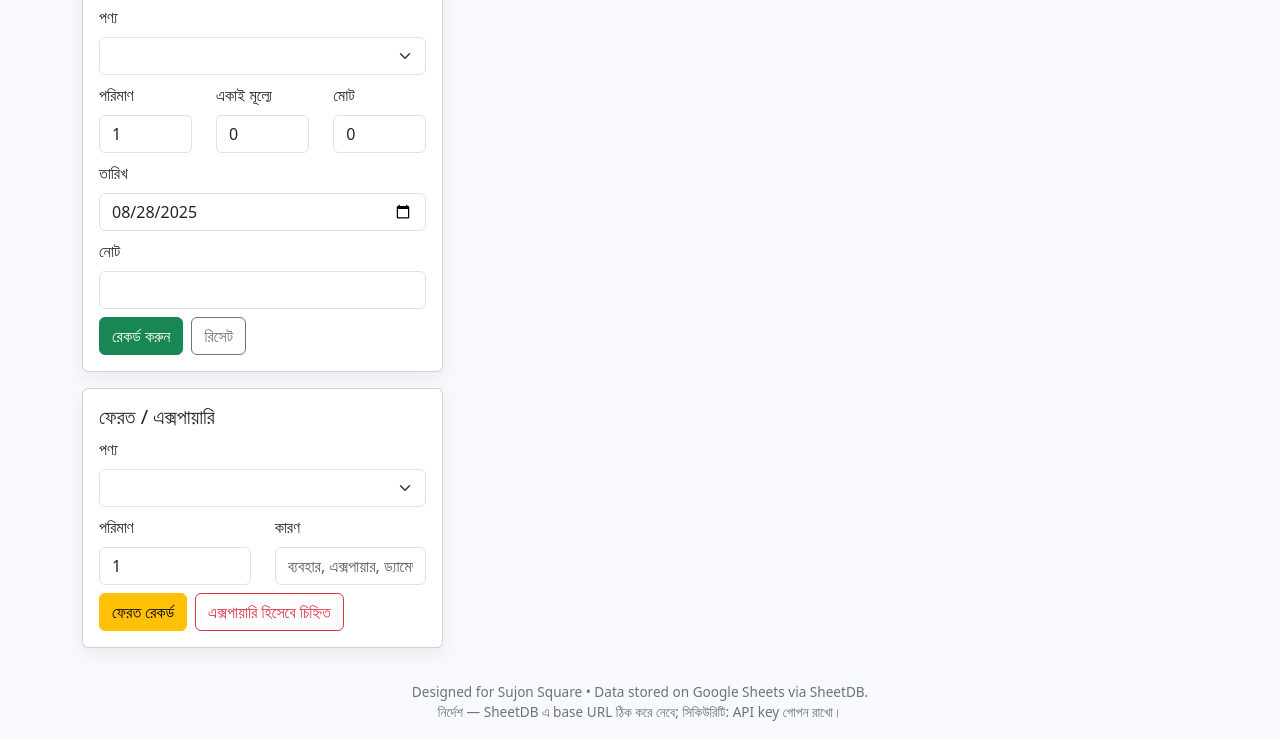
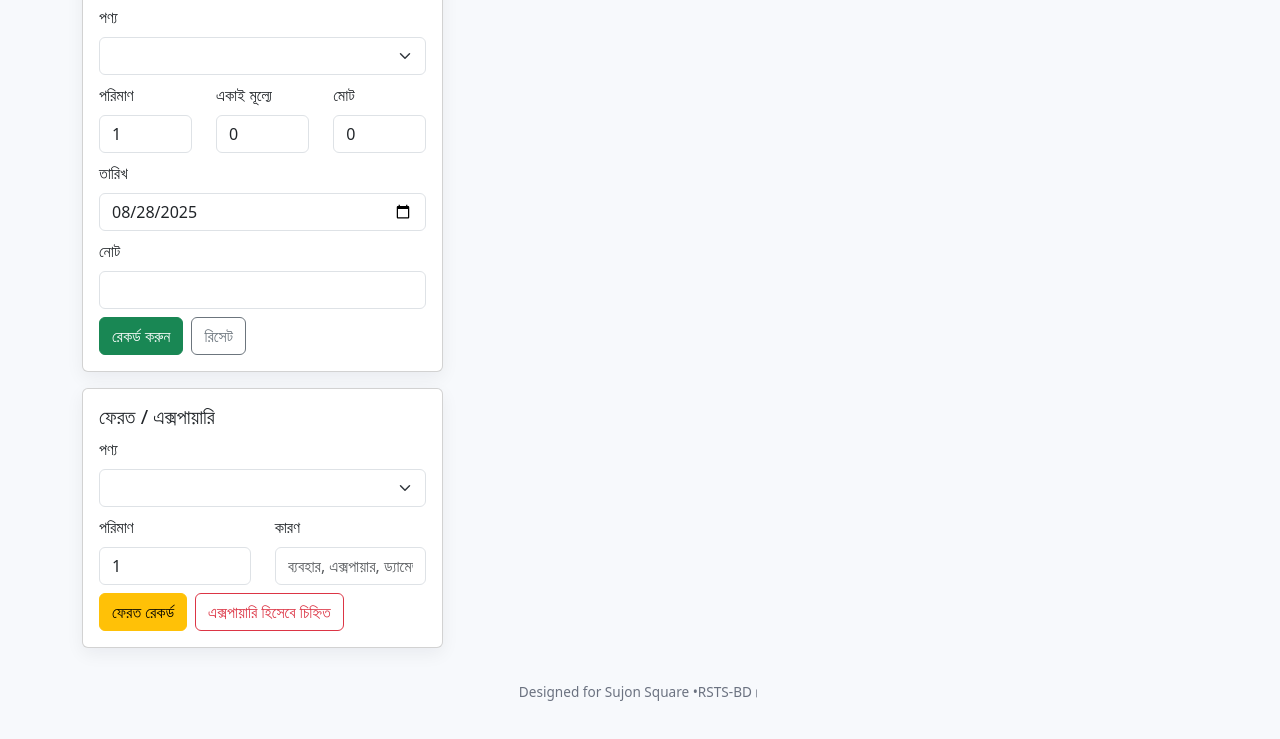
Before and after one commit to fabihanawal/invents, a plain HTML site: page index.html in a window 1280 px wide. Shown: the part 676-1415 px from the top of the page. After the commit the page ends 1394 px from the top, so only its background shows below. Drawn offline with nearby package versions, Linux system fonts and the light colour scheme; no server answers.

Commit message:
Update index.html

```diff
--- a/index.html
+++ b/index.html
@@ -235,8 +235,7 @@
   </div>
 
   <footer class="text-center small-muted">
-    Designed for Sujon Square • Data stored on Google Sheets via SheetDB. <br>
-    নির্দেশ — SheetDB এ base URL ঠিক করে নেবে; সিকিউরিটি: API key গোপন রাখো।
+    Designed for Sujon Square •RSTS-BD।
   </footer>
 </div>
 
```
